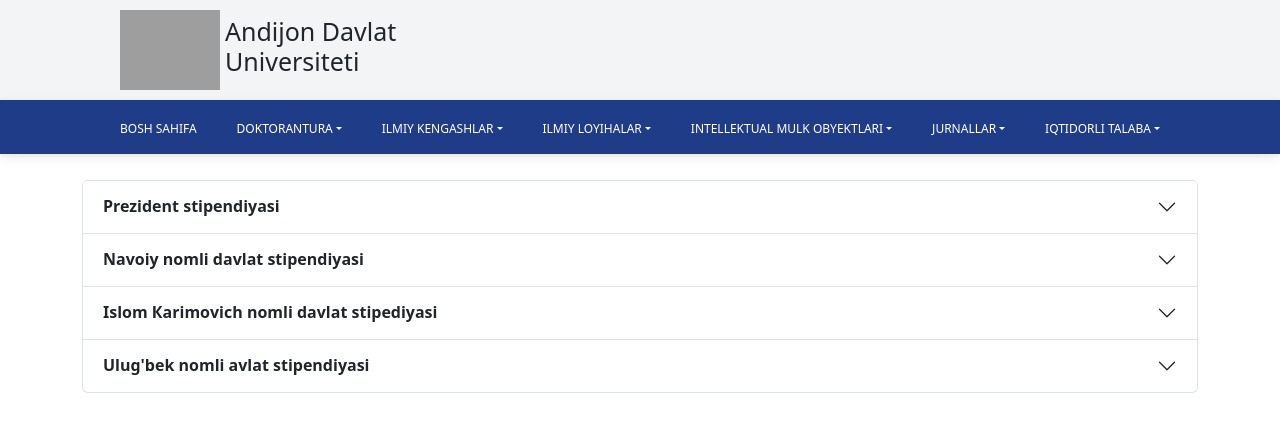
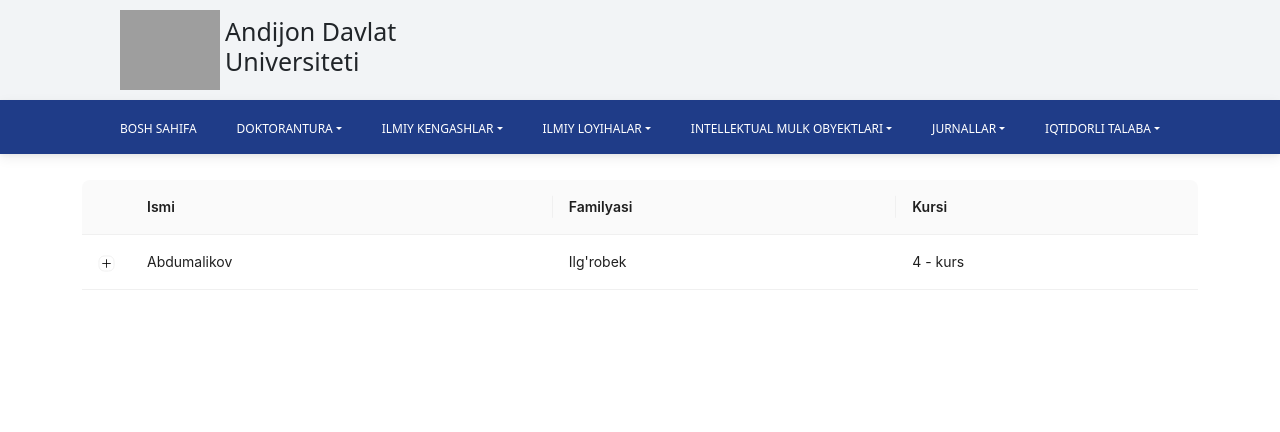
Before and after one commit to Ilg0rbek/ilmiy, a React (Create React App) app: page /grands in a window 1280 px wide. Shown: the top 432 px of the page. Built offline with nearby package versions, Linux system fonts and the light colour scheme; grey boxes are pictures that could not be loaded; a web font is replaced by a local one.

Commit message:
news reducer done

```diff
--- a/src/components/pages/stipendiants/grands.js
+++ b/src/components/pages/stipendiants/grands.js
@@ -1,169 +1,55 @@
 import React from "react";
+import { Table } from "antd";
 import "./styles.css";
 
 const GrandPage = () => {
+  const columns = [
+    {
+      title: "Ismi",
+      dataIndex: "ism",
+      key: "ism",
+    },
+    {
+      title: "Familyasi",
+      dataIndex: "familya",
+      key: "familya",
+    },
+    {
+      title: "Kursi",
+      dataIndex: "kurs",
+      key: "kurs",
+    },
+  ];
+  const data = [
+    {
+      key: 1,
+      ism: "Abdumalikov",
+      familya: "Ilg'robek",
+      kurs: "4 - kurs",
+      description:
+        "My name is Abdumalikov Ilg'orbek, I am 23 years old, living in New York No. 1 Lake Park.",
+    },
+  ];
+
   return (
     <div className="container">
-      <div class="accordion" id="accordionExample">
-        <div class="accordion-item">
-          <h2 class="accordion-header">
-            <button
-              class="accordion-button grandName collapsed"
-              type="button"
-              data-bs-toggle="collapse"
-              data-bs-target="#collapseOne"
+      <Table
+        columns={columns}
+        pagination={false}
+        expandable={{
+          expandedRowRender: (record) => (
+            <p
+              style={{
+                margin: 0,
+              }}
             >
-              Prezident stipendiyasi
-            </button>
-          </h2>
-          <div
-            id="collapseOne"
-            class="accordion-collapse collapse"
-            data-bs-parent="#accordionExample"
-          >
-            <div class="accordion-body">
-              <table class="table">
-                <thead>
-                  <tr>
-                    <th scope="col">#</th>
-                    <th scope="col">Ism</th>
-                    <th scope="col">Familya</th>
-                    <th scope="col">Yo'nalish</th>
-                  </tr>
-                </thead>
-                <tbody>
-                  <tr>
-                    <th scope="row">1</th>
-                    <td>Abdumalikov</td>
-                    <td>Ilg'orbek</td>
-                    <td>Matematika</td>
-                  </tr>
-                </tbody>
-              </table>
-            </div>
-          </div>
-        </div>
-        <div class="accordion-item">
-          <h2 class="accordion-header">
-            <button
-              class="accordion-button grandName collapsed"
-              type="button"
-              data-bs-toggle="collapse"
-              data-bs-target="#collapseTwo"
-              aria-expanded="false"
-              aria-controls="collapseTwo"
-            >
-              Navoiy nomli davlat stipendiyasi
-            </button>
-          </h2>
-          <div
-            id="collapseTwo"
-            class="accordion-collapse collapse"
-            data-bs-parent="#accordionExample"
-          >
-            <div class="accordion-body">
-              <table class="table">
-                <thead>
-                  <tr>
-                    <th scope="col">#</th>
-                    <th scope="col">Ism</th>
-                    <th scope="col">Familya</th>
-                    <th scope="col">Yo'nalish</th>
-                  </tr>
-                </thead>
-                <tbody>
-                  <tr>
-                    <th scope="row">1</th>
-                    <td>Abdumalikov</td>
-                    <td>Ilg'orbek</td>
-                    <td>Matematika</td>
-                  </tr>
-                </tbody>
-              </table>
-            </div>
-          </div>
-        </div>
-        <div class="accordion-item">
-          <h2 class="accordion-header">
-            <button
-              class="accordion-button grandName collapsed"
-              type="button"
-              data-bs-toggle="collapse"
-              data-bs-target="#collapseThree"
-              aria-expanded="false"
-              aria-controls="collapseThree"
-            >
-              Islom Каrimоvich nomli davlat stipediyasi
-            </button>
-          </h2>
-          <div
-            id="collapseThree"
-            class="accordion-collapse collapse"
-            data-bs-parent="#accordionExample"
-          >
-            <div class="accordion-body">
-              <table class="table">
-                <thead>
-                  <tr>
-                    <th scope="col">#</th>
-                    <th scope="col">Ism</th>
-                    <th scope="col">Familya</th>
-                    <th scope="col">Yo'nalish</th>
-                  </tr>
-                </thead>
-                <tbody>
-                  <tr>
-                    <th scope="row">1</th>
-                    <td>Abdumalikov</td>
-                    <td>Ilg'orbek</td>
-                    <td>Matematika</td>
-                  </tr>
-                </tbody>
-              </table>
-            </div>
-          </div>
-        </div>
-        <div class="accordion-item">
-          <h2 class="accordion-header">
-            <button
-              class="accordion-button grandName collapsed"
-              type="button"
-              data-bs-toggle="collapse"
-              data-bs-target="#collapseThree1"
-              aria-expanded="false"
-              aria-controls="collapseThree1"
-            >
-             Ulug'bek nomli avlat stipendiyasi
-            </button>
-          </h2>
-          <div
-            id="collapseThree1"
-            class="accordion-collapse collapse"
-            data-bs-parent="#accordionExample"
-          >
-            <div class="accordion-body">
-              <table class="table">
-                <thead>
-                  <tr>
-                    <th scope="col">#</th>
-                    <th scope="col">Ism</th>
-                    <th scope="col">Familya</th>
-                    <th scope="col">Yo'nalish</th>
-                  </tr>
-                </thead>
-                <tbody>
-                  <tr>
-                    <th scope="row">1</th>
-                    <td>Abdumalikov</td>
-                    <td>Ilg'orbek</td>
-                    <td>Matematika</td>
-                  </tr>
-                </tbody>
-              </table>
-            </div>
-          </div>
-        </div>
-      </div>
+              {record.description}
+            </p>
+          ),
+          rowExpandable: (record) => record.name !== "Not Expandable",
+        }}
+        dataSource={data}
+      />
     </div>
   );
 };
--- a/src/components/pages/stipendiants/index.js
+++ b/src/components/pages/stipendiants/index.js
@@ -1,15 +1,48 @@
 import React from "react";
 import "./styles.css";
 import { Link } from "react-router-dom";
+import { Collapse, List } from "antd";
+import { OrderedListOutlined } from "@ant-design/icons";
 
 const Stipendiants = () => {
+  const data = [
+    "Prezident stipendiyasi",
+    "Navoiy nomli davlat stipendiyasi",
+    "Islom Karimovich nomli davlat stipendiyasi",
+    "Ulug'bek nomli davlat stipendiyasi",
+  ];
+
   return (
     <div className="container">
-      <h3 className="yeartitle">
-        <Link className="link" to="/grands">
-          2022 / 2023 o'quv yilidagi stipendiant talabalar{" "}
-        </Link>
-      </h3>
+      <Collapse
+        style={{
+          userSelect: "none",
+          border: "none",
+          backgroundColor: "#f4f4f4f4",
+          width: "100%",
+        }}
+        expandIcon={() => <OrderedListOutlined />}
+      >
+        <Collapse.Panel header="2022 / 2023 yilgi stipendiat talabalar" key="1">
+          <List
+            size="large"
+            dataSource={data}
+            renderItem={(item, idx) => (
+              <List.Item>
+                <Link
+                  to={"/grands"}
+                  style={{
+                    textDecoration: "none",
+                    color: "black",
+                  }}
+                >
+                  {idx + 1}. {item}
+                </Link>
+              </List.Item>
+            )}
+          />
+        </Collapse.Panel>
+      </Collapse>
     </div>
   );
 };
--- a/src/components/pages/stipendiants/styles.css
+++ b/src/components/pages/stipendiants/styles.css
@@ -1,8 +1,6 @@
 .container {
   padding-top: 180px;
   margin: auto !important;
-  position: relative;
-  z-index: -2;
 }
 .yeartitle {
   margin: 20px;
@@ -15,7 +13,6 @@
   box-shadow: 0px 11px 8px 0px rgba(34, 60, 80, 0.2);
   transition: 0.3s linear;
 }
-
 .link {
   text-decoration: none !important;
   color: black !important;
--- /dev/null
+++ b/src/redux/reducers/news.store.js
@@ -0,0 +1,45 @@
+import { createAsyncThunk, createSlice } from "@reduxjs/toolkit";
+import axiosConfig from "../baseUrl";
+
+const initialState = {
+  data: [],
+  isLoading: false,
+  isError: false,
+};
+
+export const getAllNews = createAsyncThunk("news", async () => {
+  try {
+    const res = await axiosConfig.get("/news");
+    return res;
+  } catch (error) {
+    console.log(error.message);
+  }
+});
+
+export const addNews = createAsyncThunk("add/news", async (data) => {
+  try {
+    return await axiosConfig.post("/news", data);
+  } catch (error) {
+    console.log(error.message);
+  }
+});
+
+const newsSlice = createSlice({
+  name: "news",
+  initialState,
+  extraReducers: (builder) => {
+    builder
+      .addCase(getAllNews.pending, (state) => {
+        state.isLoading = true;
+      })
+      .addCase(getAllNews.fulfilled, (state, action) => {
+        state.isLoading = false;
+        state.data = action.payload;
+      })
+      .addCase(getAllNews.rejected, (state) => {
+        state.isError = true;
+      });
+  },
+});
+
+export default newsSlice.reducer;
--- a/src/redux/reducers/student.store.js
+++ b/src/redux/reducers/student.store.js
@@ -11,6 +11,22 @@ export const getAllStudenData = createAsyncThunk("/student", async () => {
   try {
     const res = await axiosConfig.get("/students");
     return res;
+  } catch (error) {
+    console.log(error.message);
+  }
+});
+
+export const deleteStudent = createAsyncThunk("/delete", async (id) => {
+  try {
+    return await axiosConfig.delete(`/students/delete/${id}`);
+  } catch (error) {
+    console.log(error.message);
+  }
+});
+
+export const updateStudent = createAsyncThunk("/update", async (id, data) => {
+  try {
+    return axiosConfig.put(`/students/delete/${id}`, data);
   } catch (error) {
     console.log(error.message);
   }
--- a/src/redux/root.js
+++ b/src/redux/root.js
@@ -1,8 +1,10 @@
 import { combineReducers } from "@reduxjs/toolkit";
 import seasonReducer from "./reducers/season.store";
 import studentReducer from "./reducers/student.store";
+import newsReducer from "./reducers/news.store";
 
 export const rootReducer = combineReducers({
   season: seasonReducer,
   student: studentReducer,
+  news: newsReducer,
 });
```
